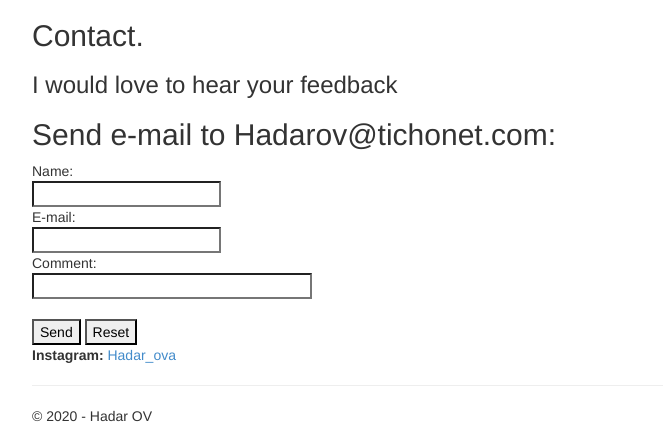
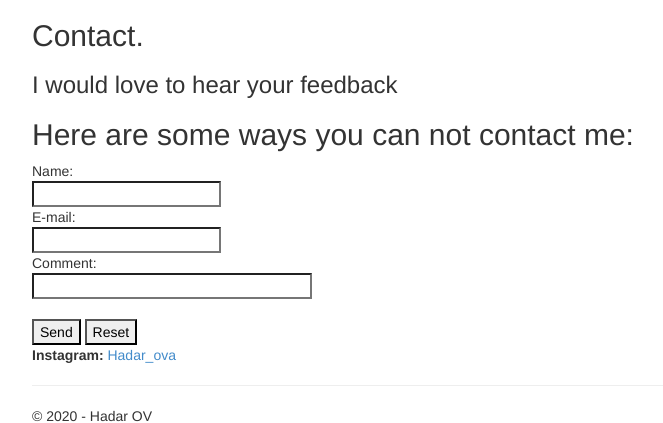
Before and after one commit to WhiteRose7303/4080-Project, a Flask app: page /contact in a window 1280 px wide. Shown: the part 51-474 px from the top of the page, without its empty margins (38-701 px from the left). Run offline with Flask 2, Linux system fonts and the light colour scheme; parts of the project's set-up code (start-up, migrations or seed data) failed here and were passed over; some libraries are stand-ins or nearby versions.

Commit message:
Update spelling

```diff
--- a/4080 Project/_4080_Project/templates/RawData.html
+++ b/4080 Project/_4080_Project/templates/RawData.html
@@ -17,7 +17,7 @@
 
 <br />
 <h4>
-    This is a list of the most dengerus airports in the world in terms of bird strikes
+    This is a list of the most dangerous airports in the world in terms of bird strikes
 </h4>
 <p>
     1 Airport ID: KDEN Events: 358644 Airport Name: Denver International Airport
--- a/4080 Project/_4080_Project/templates/about.html
+++ b/4080 Project/_4080_Project/templates/about.html
@@ -7,5 +7,6 @@
 
 <p>My project Is about Aircrafts and aviation, i chose to make my project about aircraft coliding with Bird</p>
 <p>My Database is about Birds coliding with aircrafts. <a href="https://www.kaggle.com/faa/wildlife-strikes">This is a link to the Database</a> </p>
+<p>Altho my database isn't so up to date it can still shed some interesting info on the ways that birds collide with aircrafts</p>
 
 {% endblock %}
--- a/4080 Project/_4080_Project/templates/contact.html
+++ b/4080 Project/_4080_Project/templates/contact.html
@@ -4,7 +4,7 @@
 
 <h2>{{ title }}.</h2>
 <h3>{{ message }}</h3>
-<h2>Send e-mail to Hadarov@tichonet.com:</h2>
+<h2>Here are some ways you can not contact me:</h2>
 
 <form action="mailto:hadarov@tichonet.com" method="post" enctype="text/plain">
     Name:<br>
--- a/4080 Project/_4080_Project/views.py
+++ b/4080 Project/_4080_Project/views.py
@@ -13,7 +13,7 @@
     import os
     from collections import Counter
     import pandas as pd
-
+    from os import path
 
     import io
     import base64
```
